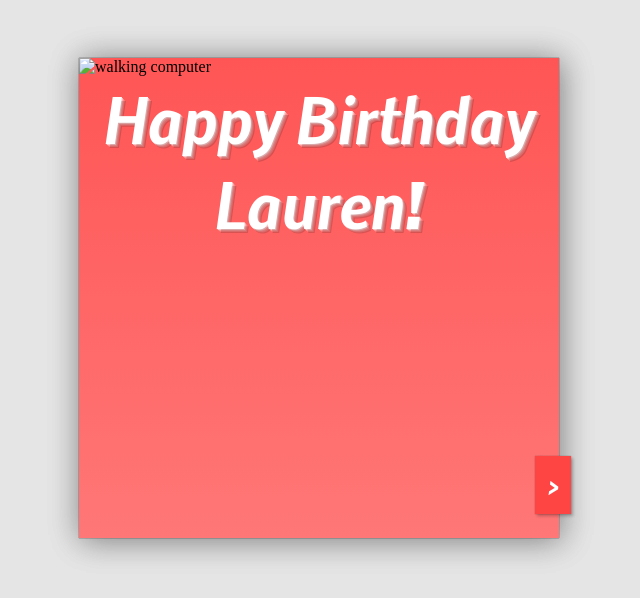
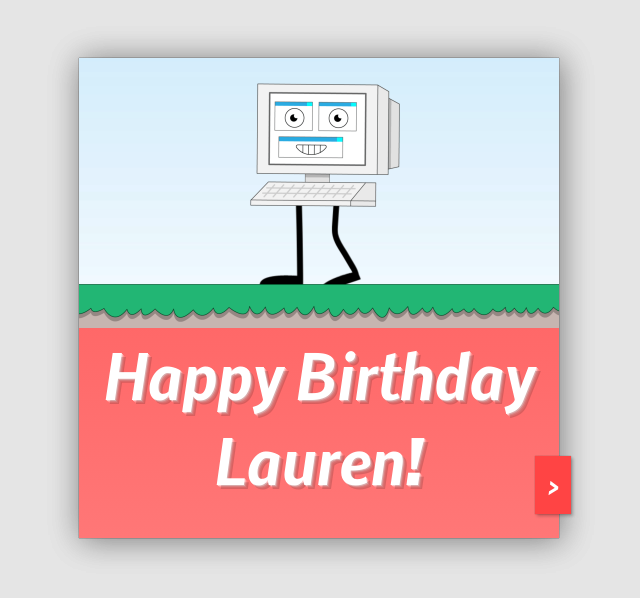
Before and after one commit to andromedacloud/Lauren_Card_Andromeda, a plain HTML site: page index.html in a window 1280 px wide. Shown: the whole page, without its empty margins (561-1201 px from the left). Drawn offline with Linux system fonts and the light colour scheme.

Commit message:
Update index.html

```diff
--- a/index.html
+++ b/index.html
@@ -17,14 +17,14 @@
 
   <div id="card">
     <div id="card-inside">
-      <img src="img/nineteen.jpg" alt="nineteen", width="100%">
+      <img src="nineteen.jpg" alt="nineteen", width="100%">
       <div class="wrap">
         <h2>Happy 19th birthday! Hope you do something fun, like make a panini or something XD</h2>
       </div>
     </div>
 
       <div id="card-front">
-        <img src="img/Computer-Walk-Cycle.gif" alt="walking computer", width="100%">
+        <img src="Computer-Walk-Cycle.gif" alt="walking computer", width="100%">
         <div class="wrap">
           <h1>Happy Birthday Lauren!</h1>
         </div>
```
